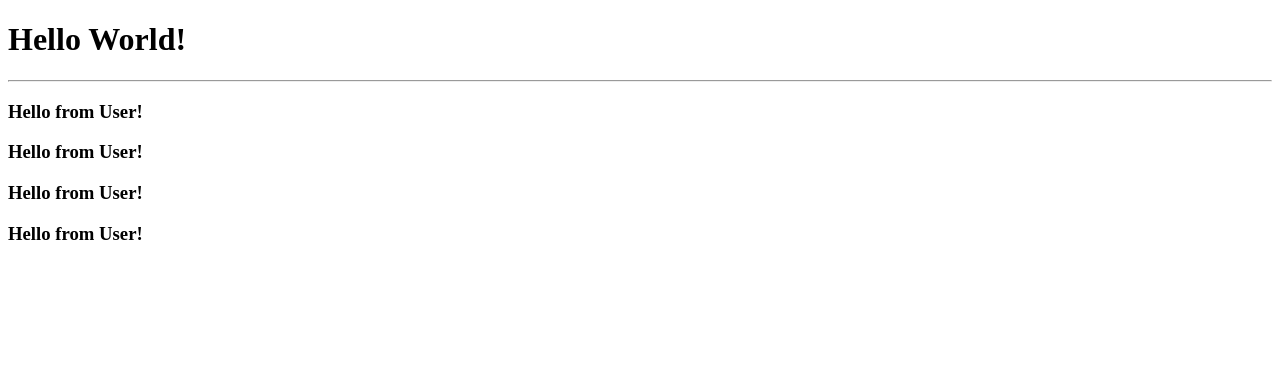
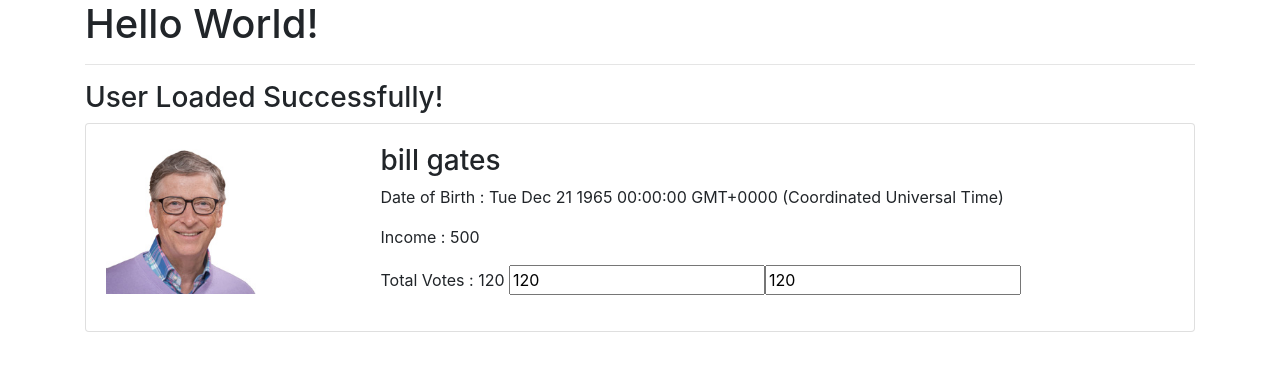
Before and after one commit to synergy2411/b2-gep, an Angular app: page / in a window 1280 px wide. Shown: the top 368 px of the page. Built offline with nearby package versions, Linux system fonts and the light colour scheme.

Commit message:
nested comp created

```diff
--- a/angular.json
+++ b/angular.json
@@ -24,6 +24,7 @@
               "projects/users-app/src/assets"
             ],
             "styles": [
+              "./node_modules/bootstrap/dist/css/bootstrap.min.css",
               "projects/users-app/src/styles.css"
             ],
             "scripts": []
--- a/package.json
+++ b/package.json
@@ -19,6 +19,7 @@
     "@angular/platform-browser": "~8.2.14",
     "@angular/platform-browser-dynamic": "~8.2.14",
     "@angular/router": "~8.2.14",
+    "bootstrap": "^4.4.1",
     "rxjs": "~6.4.0",
     "tslib": "^1.10.0",
     "zone.js": "~0.9.1"
--- a/projects/users-app/src/app/app.component.html
+++ b/projects/users-app/src/app/app.component.html
@@ -4,9 +4,6 @@
   <hr>
 
   <app-user></app-user>
-  <app-user></app-user>
-  <app-user></app-user>
-  <app-user></app-user>
 
 
 </div>
--- a/projects/users-app/src/app/app.module.ts
+++ b/projects/users-app/src/app/app.module.ts
@@ -1,15 +1,17 @@
 import { BrowserModule } from '@angular/platform-browser';
 import { NgModule } from '@angular/core';
+import { FormsModule } from '@angular/forms';
 
 import { AppComponent } from './app.component';
 import { UserComponent } from './components/user/user.component';
+import { UserImageComponent } from './components/user/user-image/user-image.component';
 
 @NgModule({
   declarations: [
-    AppComponent, UserComponent
+    AppComponent, UserComponent, UserImageComponent
   ],
   imports: [
-    BrowserModule
+    BrowserModule, FormsModule
   ],
   providers: [],
   bootstrap: [AppComponent]
--- /dev/null
+++ b/projects/users-app/src/app/components/user/user-image/user-image.component.html
@@ -0,0 +1,5 @@
+<img [src]="user.image" alt="" width="150px" height="150px" />
+<br />
+<!-- <button class="btn btn-outline-info btn-block" (click)="onMoreInfo(user)"> -->
+  <!-- More Info -->
+<!-- </button> -->
--- /dev/null
+++ b/projects/users-app/src/app/components/user/user.component.html
@@ -0,0 +1,27 @@
+<h3>User Loaded Successfully!</h3>
+
+<ul class="list-unstyled">
+  <li class="card card-body">
+    <div class="row">
+      <div class="col-sm-3 col-md-3">
+        <!-- User image -->
+        <app-user-image [user] = "user"></app-user-image>
+
+      </div>
+      <div class="col-sm-9 col-md-9">
+        <h3>{{ user.firstName }} {{ user.lastName }}</h3>
+        <p>Date of Birth : <span [innerHTML]="user.dob"></span></p>
+        <p>Income : {{ user.income }}</p>
+
+        <p>
+          Total Votes : {{ user.votes }}
+          <input type="number" [value]="user.votes"
+            (change) = "user.votes = $event.target.value">
+            <input type="number" [(ngModel)] = "user.votes">
+        </p>
+
+
+      </div>
+    </div>
+  </li>
+</ul>
--- a/projects/users-app/src/app/components/user/user.component.ts
+++ b/projects/users-app/src/app/components/user/user.component.ts
@@ -2,8 +2,23 @@ import { Component } from '@angular/core';
 
 @Component({
   selector : "app-user",
-  template : `<h3>Hello from User!</h3>`
+  templateUrl : `./user.component.html`
 })
 export class UserComponent{
 
+  user = {
+    firstName : "bill",
+    lastName : "gates",
+    dob : new Date("Dec 21, 1965"),
+    income : 500,
+    isWorking : true,
+    company : "Microsoft",
+    votes : 120,
+    image : "assets/images/bill.jpg"
+  }
+
+  onMoreInfo(user: any){
+    alert(`Hello from ${user.firstName}! Working with ${user.company}!!`);
+  }
+
 }
```
Also changed, not shown: projects/users-app/src/app/components/user/user-image/user-image.component.ts (added, +12 -0 lines), projects/users-app/src/app/components/user/user-image/user-image.component.css (added), projects/users-app/src/assets/images/bill.jpg (added), 1 other file (tests, documents, lock files or other folders).
